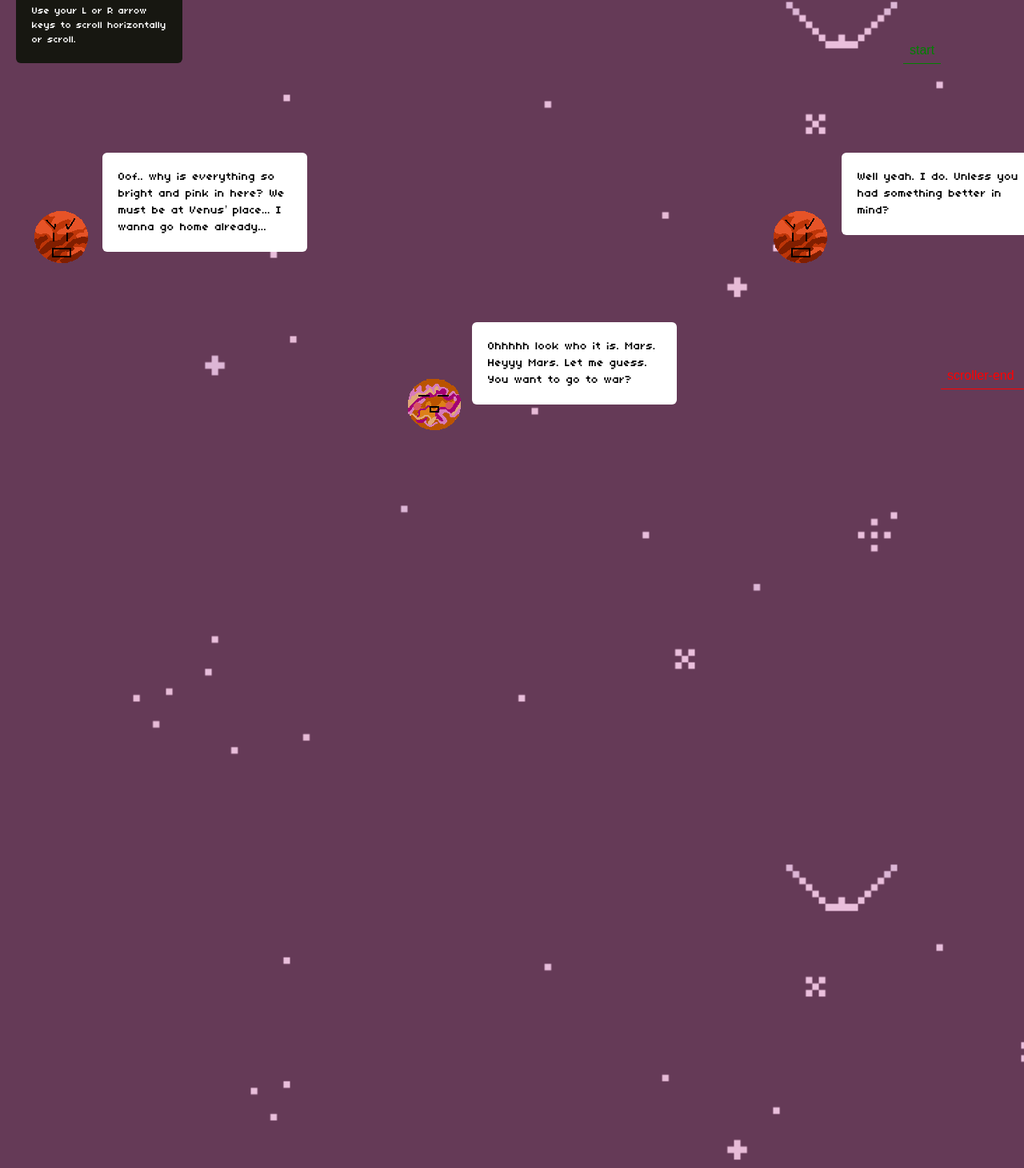
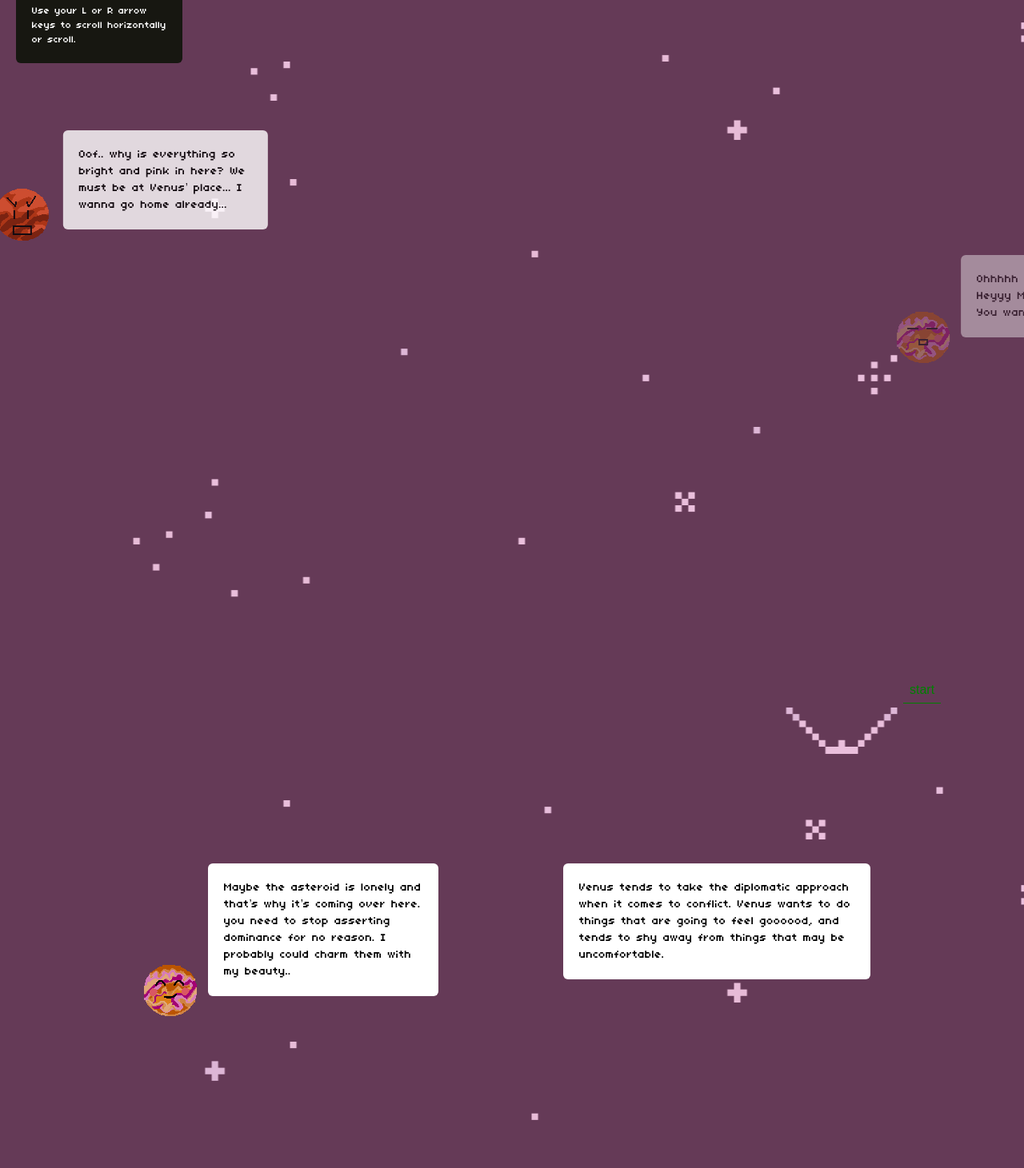
Before and after one commit to danyabaron/cosmic-crossroads, a React (Create React App) app: page /mars-horizontal-venus in a window 1280 px wide. Shown: the part 314-1775 px from the top of the page at 80% size. Built offline with nearby package versions, Linux system fonts and the light colour scheme.

Commit message:
fixed vertical scroll and line animation

```diff
--- a/src/App.js
+++ b/src/App.js
@@ -14,6 +14,7 @@ import MarsSoloEnding from './Components/MarsPathComponents/MarsEndings/MarsSolo
 import MarsVenusEnding from './Components/MarsPathComponents/MarsEndings/MarsVenusEnding.js';
 import MarsJupiterEnding from './Components/MarsPathComponents/MarsEndings/MarsJupiterEnding.js';
 import MarsVenusJupiterEnding from './Components/MarsPathComponents/MarsEndings/MarsVenusJupiterEnding.js';
+import ScrollAnimations from './Components/ScrollAnimations.js';
 
 
 
@@ -43,6 +44,7 @@ function App() {
       <div className="App flex flex-col min-h-screen min-w-screen">
         <Routes>
         <Route path="/" element={<Home setCharacters={setCharacters} />} />
+        {/* <Route path='/' element={<ScrollAnimations />} /> */}
           <Route
             path="/venusintro"
             element={
@@ -82,7 +84,7 @@ function App() {
                 <StatusBar characters={characters} />
                 <MarsHorizontalVenus setScreen={() => {}} addCharacter={addCharacter} />
               </>
-            // <MarsHorizontal1 setScreen={() => {}} addCharacter={addCharacter} />
+
             }
             />
             <Route
--- a/src/Components/MarsPathComponents/MarsPathComponents1/MarsHorizontalVenus.js
+++ b/src/Components/MarsPathComponents/MarsPathComponents1/MarsHorizontalVenus.js
@@ -3,6 +3,7 @@ import React, { useEffect, useState, useRef } from 'react';
 import VenusMouthOpen from '../../../assets/venus-art/venus-mouth-open.png';
 import MarsGif from '../../../assets/mars-art/mars-art-official.gif';
 import VenusGifAnnoyed from '../../../assets/venus-art/venus-annoyed-gif.gif';
+import VenusGifDefault from '../../../assets/venus-art/venus-default-GIF.gif';
 import VenusGifMouthOpen from '../../../assets/venus-art/venus-mouth-open-gif.gif';
 import ButtonContainer from '../../ButtonContainer';
 import { gsap } from "gsap";
@@ -15,50 +16,130 @@ gsap.registerPlugin(ScrollTrigger);
 function MarsHorizontalVenus({ setScreen, addCharacter }) {
 
     const [decisionMade, setDecisionMade] = useState(false); // Track if decision is made
-    const container = useRef(null);
-    const venusLineRef = useRef(null); // Ref for venus-line section
-    const lineRef = useRef(null); // Ref for the animated line
+    // const container = useRef(null);
+
 
     const navigate = useNavigate(); // Use navigate hook
 
 
     console.log("MarsHorizontalVenus received addCharacter:", addCharacter); // Debugging
 
-    useGSAP(() => {
-        const sections = gsap.utils.toArray("section", container.current);
-        const containerWidth = sections.length * 100;
 
-        gsap.to(sections, {
-          xPercent: -100 * (sections.length - 1),
-          ease: "none",
-          scrollTrigger: {
-            trigger: container.current,
-            pin: true,
-            scrub: 3,
-            delay: 0.5,
-            markers: true,
-            end: containerWidth * 5,
-            // Disable scrolling after decision
-            onEnter: () => decisionMade && container.current.style.pointerEvents == 'none',
-          },
+
+
+
+      useGSAP(() => {
+        const marsDialogs = gsap.utils.toArray(".mars-dialogue");
+        const venusDialogs = gsap.utils.toArray(".venus-dialogue");
+
+
+
+        // Mars Dialog Animations (slower and smoother)
+        marsDialogs.forEach((dialog) => {
+            gsap.fromTo(dialog,
+                { x: "-100%", opacity: 0 },
+                {
+                    x: "0%",
+                    opacity: 1,
+                    duration: 3, // Slower animation
+                    ease: "power2.out",
+                    scrollTrigger: {
+                        trigger: dialog,
+                        start: "top 80%",
+                        end: "top 20%",
+                        scrub: 1,  // Keeps it synced with the scroll
+                        // markers: true,  // Optional markers for debugging
+                    }
+                }
+            );
         });
-      }, []);
 
-    useGSAP(() => {
-        gsap.from(".line", {
-            scrollTrigger: {
-                trigger: venusLineRef.current,
-                start: "left top",
-                end: "bottom top",
-                pin: true,
-                scrub: true,
-                markers: true,
-            },
-            scaleX: 0,
-            transformOrigin: "left center",
-            ease: "none"
+        // Venus Dialog Animations (slower and smoother)
+        venusDialogs.forEach((dialog) => {
+            gsap.fromTo(dialog,
+                { x: "100%", opacity: 0 },
+                {
+                    x: "0%",
+                    opacity: 1,
+                    duration: 3, // Slower animation
+                    ease: "power2.out",
+                    scrollTrigger: {
+                        trigger: dialog,
+                        start: "top 80%",
+                        end: "top 20%",
+                        scrub: 1,  // Keeps it synced with the scroll
+                        // markers: true,  // Optional markers for debugging
+                    }
+                }
+            );
         });
-    }, []);
+
+                const tl = gsap.timeline({
+                    scrollTrigger: {
+                        trigger: ".venus-line",
+                        scrub: true,
+                        pin: true,
+                        start: "top top", // Start pinning when the top of .venus-line reaches the top of the viewport
+                        end: "+=100%", // Increase this value to match the animation duration
+                        markers: true, // Debugging
+                    }
+                });
+
+                tl.from(".line", {
+                    scaleX: 0,
+                    transformOrigin: "left center",
+                    ease: "none",
+                    duration: 2, // Match this with the `end` value
+                }, 0); // Start immediately
+            }, []);
+
+                    // tl.fromTo("#animation-container .line", {
+                    //     scaleX: 0,
+                    //     transformOrigin: "left center",
+                    // }, {
+                    //     scaleX: 1,
+                    //     ease: "power2.out",
+                    //     duration: 2,
+                    // });
+
+
+
+
+
+        // let tl = gsap.timeline({
+        //     scrollTrigger: {
+        //       trigger: "#mars-venus-panel1",
+        //       start: "top top",
+        //       end: "+=100%", // Adjust this to match your animation duration
+        //       pin: true, // Keeps it fixed
+        //       scrub: true, // Ensures smooth animation with scrolling
+        //       onEnter: () => console.log("Pinned!"),
+        //       onLeave: () => console.log("Unpinned!"),
+        //     }
+        //   });
+
+        //   // Animate the line while #mars-venus-panel1 is pinned
+        //   tl.to(".line", {
+        //     scaleX: 1, // Example animation
+        //     duration: 2,
+        //     ease: "power1.out"
+        //   });
+
+        //   // Add a delay before unpinning to ensure smooth transition
+        //   tl.to("#mars-venus-panel1", {
+        //     opacity: 1, // Optional transition effect
+        //     duration: 1,
+        //     onComplete: () => {
+        //       ScrollTrigger.getById("#mars-venus-panel1")?.kill(); // Ensures it unpins
+        //     }
+        //   });
+
+
+
+
+
+
+
 
     const buttons = [
         {
@@ -82,7 +163,7 @@ function MarsHorizontalVenus({ setScreen, addCharacter }) {
     ];
 
     return (
-        <div className='bg-venus-bg-scroll pt-14 bg-center min-h-screen overflow-x-hidden' id='mars-path-container'>
+        <div className='bg-venus-bg-scroll w-full min-w-screen relative pt-14 bg-center overflow-x-hidden ' id='mars-path-container'>
             {/* container for the venus-grotto portion at top left of screen */}
             <div className='flex flex-col w-2/3 md:w-1/2 h-fit mt-10 ml-5 gap-5' id='venus-grotto-container'>
                 {/* container for the top black box */}
@@ -104,67 +185,75 @@ function MarsHorizontalVenus({ setScreen, addCharacter }) {
                 </div>
             </div>
 
-            {/* HORIZONTAL SCROLL SECTION */}
-            <div ref={container} id="scroll-container" className='flex flex-row gap-4 w-[600%] h-fit flex-nowrap pt-7 pl-7 overflow-x-hidden'>
+
                 {/* container for FIRST scroll section / dialogue */}
-                <section id="panel" className='w-screen min-h-screen flex flex-col gap-14'>
-                    <div id='container-panel-mars' className='flex flex-row w-full h-fit pt-12 justify-between'>
-                        <div id='mars-dialogue' className='flex flex-row w-fit h-fit mt-9 '>
+
+                <section id="panel" className='mars-venus-panel1 w-full min-h-screen flex flex-col gap-8'>
+
+                    <div id='container-panel-mars' className='flex flex-col w-full h-full pt-12 justify-between'>
+
+                        <div id='' className='mars-dialogue flex flex-row w-fit h-fit mt-9 ml-12'>
                             <div id='mars-pic' className='mt-14'>
-                                <img className="w-[100px] sm:w/[100px] md:w/[100px] lg:w/[150px]" src={MarsGif} alt="Mars Gif"/>
+                                <img className="w-[100px] sm:w-[60px] md:w-[80px] lg:w-[100px]" src={MarsGif} alt="Mars Gif"/>
                             </div>
                             <div id ='mars-text' className='flex w-64 h-fit bg-white rounded-md font-body text-wrap p-5 text-xs md:text-sm'>
                                 Oof.. why is everything so bright and pink in here? We must be at Venus’ place... I wanna go home already...
                             </div>
                         </div>
-                        <div id='mars-dialogue' className='flex flex-row w-fit h-fit mt-9'>
+
+                        <div id='container-panel-venus' className='flex flex-row w-full h-full justify-end'>
+                            <div id='' className='venus-dialogue flex flex-row mr-8 w-fit h-fit'>
+                                <div id='venus-pic' className='mt-14'>
+                                    <img className="w-[100px] sm:w-[60px] md:w-[80px] lg:w-[100px]" src={VenusGifAnnoyed} alt="Venus Gif"/>
+                                </div>
+                                <div id ='venus-text' className='flex w-64 h-fit bg-white rounded-md font-body text-wrap p-5 text-xs md:text-sm'>
+                                    Ohhhhh look who it is. Mars. Heyyy Mars. Let me guess. You want to go to war?
+                                </div>
+                            </div>
+                        </div>
+
+                        <div id='' className='mars-dialogue flex flex-row w-full h-fit mt-9 justify-center'>
                             <div id='mars-pic' className='mt-14'>
-                                <img className="w/[100px] sm:w/[100px] md:w/[100px] lg:w/[150px]" src={MarsGif} alt="Venus Gif"/>
+                                <img className="w-[100px] sm:w-[60px] md:w-[80px] lg:w-[100px]" src={MarsGif} alt="Venus Gif"/>
                             </div>
-                            <div id ='mars-text' className='flex w-64 h-fit bg-white rounded-md font-body text-wrap p-5 text-xs md:text-sm'>
+                            <div id ='mars-text' className='flex max-w-64 h-fit bg-white rounded-md font-body break-words p-5 text-xs md:text-sm'>
                                 Well yeah. I do. Unless you had something better in mind?
                             </div>
                         </div>
                     </div>
 
-                    <div id='container-panel-venus' className='flex flex-row w-full h-full justify-center '>
-                        <div id='venus-dialogue' className='flex flex-row w-fit h-fit'>
-                            <div id='venus-pic' className='mt-14'>
-                                <img className="w/[100px] sm:w/[100px] md:w/[100px] lg:w/[150px]" src={VenusGifAnnoyed} alt="Venus Gif"/>
-                            </div>
-                            <div id ='venus-text' className='flex w-64 h-fit bg-white rounded-md font-body text-wrap p-5 text-xs md:text-sm'>
-                                Ohhhhh look who it is. Mars. Heyyy Mars. Let me guess. You want to go to war?
-                            </div>
-                        </div>
-                    </div>
+
                 </section>
 
                 {/* container for SECOND scroll section / dialogue */}
-                {/* <section ref={venusLineRef} id="panel" className='venus-line relative bg-mars-red w-screen min-h-screen flex flex-col justify-center gap-14'>
-                    <div id='container-panel-venus' className='flex w-full h-fit pt-12 justify-between gap-6 flex-col md:flex-row pl-5 pr-5'>
+                <section  id="panel" className='venus-line relative  w-full min-w-screen min-h-screen flex flex-col gap-36 justify-center items-center'>
+
+                    <div id='container-panel-venus' className='flex w-full justify-between flex-col md:flex-row px-40'>
+
                         <div id='venus-dialogue-2' className='flex flex-row w-fit h-fit'>
-                            <div id='venus-pic' className='mt-14'>
-                                <img className="w/[100px] sm:w/[100px] md:w/[100px] lg:w/[150px]" src={VenusGifDefault} alt="Venus Gif"/>
+                            <div id='venus-pic' className='h-fit mt-28'>
+                                <img className="w-[100px] sm:w-[60px] md:w-[80px] lg:w-[100px]" src={VenusGifDefault} alt="Venus Gif"/>
                             </div>
-                            <div id ='venus-text' className='flex w-fit md:w-72 h-fit bg-white rounded-md font-body text-wrap p-5 text-xs md:text-sm'>
+                            <div id ='venus-text' className='flex mb-14 w-fit md:w-72 h-fit bg-white rounded-md font-body text-wrap p-5 text-xs md:text-sm'>
                                 Maybe the asteroid is lonely and that’s why it’s coming over here. you need to stop asserting dominance for no reason. I probably could charm them with my beauty..
                             </div>
                         </div>
                         <div id='benefic-text' className='flex w-fit md:w-96 h-fit bg-white rounded-md font-body text-wrap p-5 mr-8 text-xs md:text-sm'>
                             Venus tends to take the diplomatic approach when it comes to conflict. Venus wants to do things that are going to feel goooood, and tends to shy away from things that may be uncomfortable.
                         </div>
+
                     </div>
 
-                    <div className='flex flex-row justify-center items-center w-full h-fit' id='animation-container'>
-                        <div id='venus-animation' className='w-1/2 h-full bg-main-black opacity-40 rounded-md p-5'>
-                            <div ref={lineRef} className="line w-full max-w-[800px] h-2 bg-white"></div>
-                            <p className="text-white mt-4">venus animation here</p>
-                        </div>
+                    <div className='line-container w-full h-8 flex flex-col gap-2 justify-center items-center' >
+
+                            <span className="line w-full h-2 p-2 m-auto relative inline-block bg-white"></span>
+
+
                     </div>
-                </section> */}
+                </section>
 
                 {/* container for THIRD scroll section / dialogue */}
-                {/* <section id="panel" className='w-screen min-h-screen relative flex flex-col justify-center'>
+                <section id="panel" className='w-screen min-h-screen relative flex flex-col justify-center items-center'>
                     <div id='container-panel-mars' className='items-center flex flex-col gap-14'>
                         <div id='mars-dialogue' className='flex flex-row w-fit h-fit self-start p-5'>
                             <div id='mars-pic' className='mt-14'>
@@ -183,7 +272,7 @@ function MarsHorizontalVenus({ setScreen, addCharacter }) {
                             </div>
                         </div>
                     </div>
-                </section> */}
+                </section>
 
                 {/* container for FOURTH scroll section / dialogue */}
                 {/* <section id="panel" className='w-screen min-h-screen relative flex flex-col justify-center'>
@@ -222,7 +311,7 @@ function MarsHorizontalVenus({ setScreen, addCharacter }) {
                 </section> */}
 
                 {/* container for SIXTH/FINAL scroll section / dialogue */}
-                <section id="panel" className='relative w-screen min-h-screen flex flex-col justify-center pr-5'>
+                {/* <section id="panel" className='relative w-screen min-h-screen flex flex-col justify-center pr-5'>
                     <div id='container-panel' className='flex flex-col items-center gap-14'>
                         <div id='header' className='font-header text-white font-bold'>
                             <h1>Decision Time: 15 seconds</h1>
@@ -244,9 +333,9 @@ function MarsHorizontalVenus({ setScreen, addCharacter }) {
                             />
                         </div>
                     </div>
-                </section>
+                </section> */}
             </div>
-        </div>
+
     );
 }
 
--- a/src/Components/ScrollAnimations.js
+++ b/src/Components/ScrollAnimations.js
@@ -135,7 +135,7 @@ function ScrollAnimations()
                     toggleActions: "restart pause restart pause",
                     start: 'top bottom',
                     end: 'bottom top',
-                    markers: true,
+                    // markers: true,
                 },
                 onComplete: () => {
                     // Remove asteroid from view after it goes off-screen
--- a/src/Pages/MarsPath/MarsGame.js
+++ b/src/Pages/MarsPath/MarsGame.js
@@ -51,7 +51,7 @@ function MarsGame({ addCharacter }) {
     //switch statement
 
     return (
-        <div className='relative'>
+        <>
             {screen === 'MarsHorizontalVenus' && (
                 <MarsHorizontalVenus setScreen={switchScreen} addCharacter={addCharacter} />
 
@@ -86,11 +86,11 @@ function MarsGame({ addCharacter }) {
                 <MarsVenusJupiterEnding setScreen={switchScreen} addCharacter={addCharacter} />
             )}
 
-             {/* Button container for character selection */}
-            <ButtonContainer buttons={buttons} addCharacter={addCharacter} />
+             {/* Button container for character selection
+            <ButtonContainer buttons={buttons} addCharacter={addCharacter} /> */}
 
 
-        </div>
+        </>
 
 
 
```
